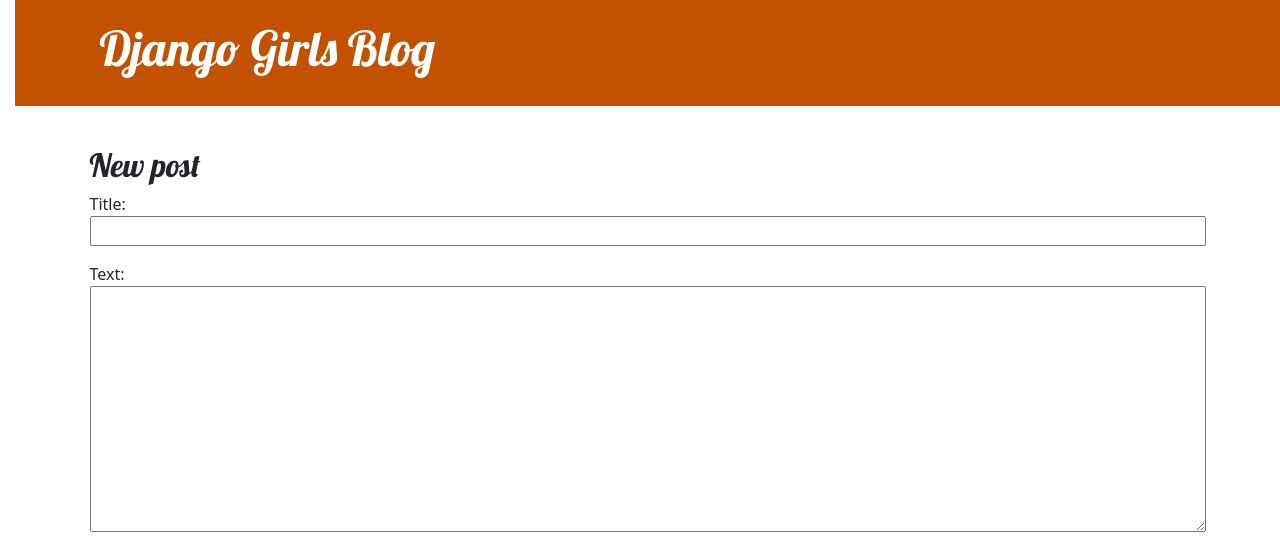
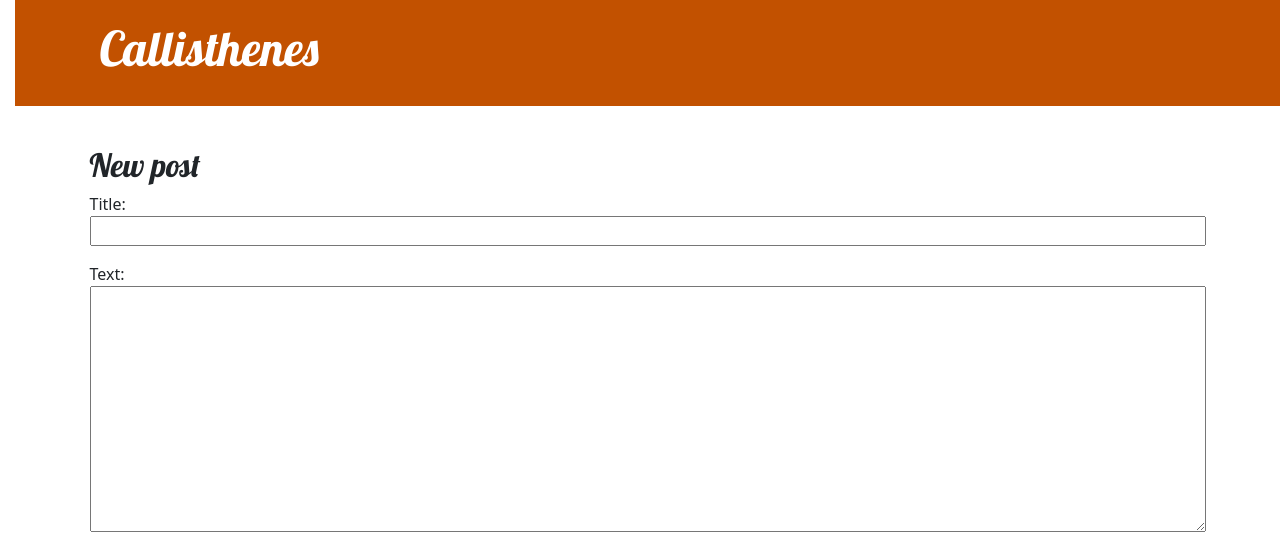
Before and after one commit to konstantinosalatzas/callisthenes, a Django app: page /post/new/ in a window 1280 px wide. Shown: the top 537 px of the page. Run offline with Django 5.2, Linux system fonts and the light colour scheme.

Commit message:
Replace title

```diff
--- a/blog/templates/blog/base.html
+++ b/blog/templates/blog/base.html
@@ -2,7 +2,7 @@
 <!DOCTYPE html>
 <html>
     <head>
-        <title>Django Girls blog</title>
+        <title>Callisthenes</title>
         <link rel="stylesheet" href="https://cdn.jsdelivr.net/npm/bootstrap@5.3.3/dist/css/bootstrap.min.css" integrity="sha384-QWTKZyjpPEjISv5WaRU9OFeRpok6YctnYmDr5pNlyT2bRjXh0JMhjY6hW+ALEwIH" crossorigin="anonymous">
         <link rel="stylesheet" href="https://fonts.googleapis.com/css?family=Lobster&subset=latin,latin-ext">
         <link rel="stylesheet" href="{% static 'css/blog.css' %}">
@@ -15,7 +15,7 @@
                         {% include './icons/file-earmark-plus.svg' %}
                     </a>
                 {% endif %}
-                <h1><a href="/">Django Girls Blog</a></h1>
+                <h1><a href="/">Callisthenes</a></h1>
             </div>
         </header>
         <main class="content container">
```
